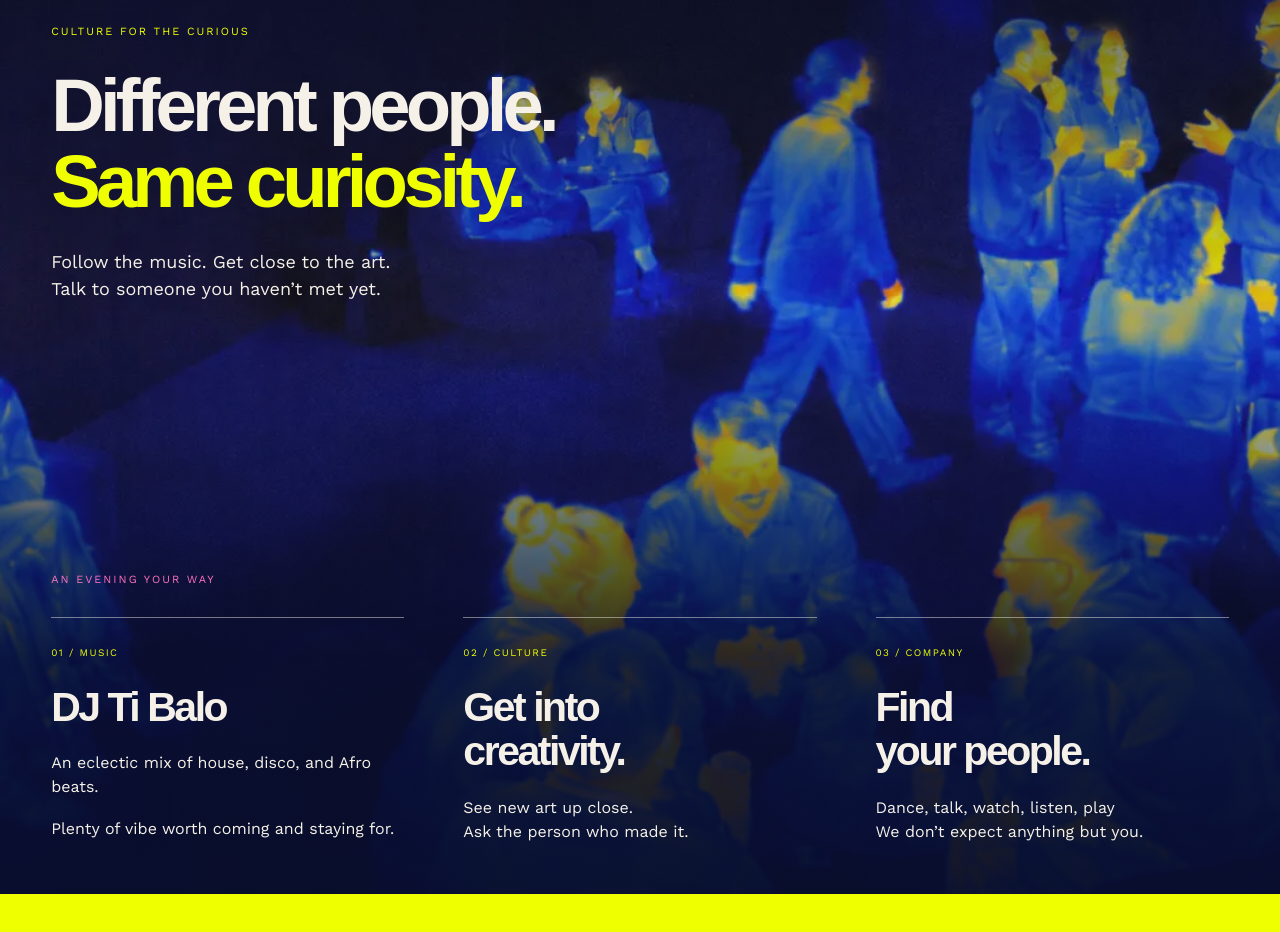
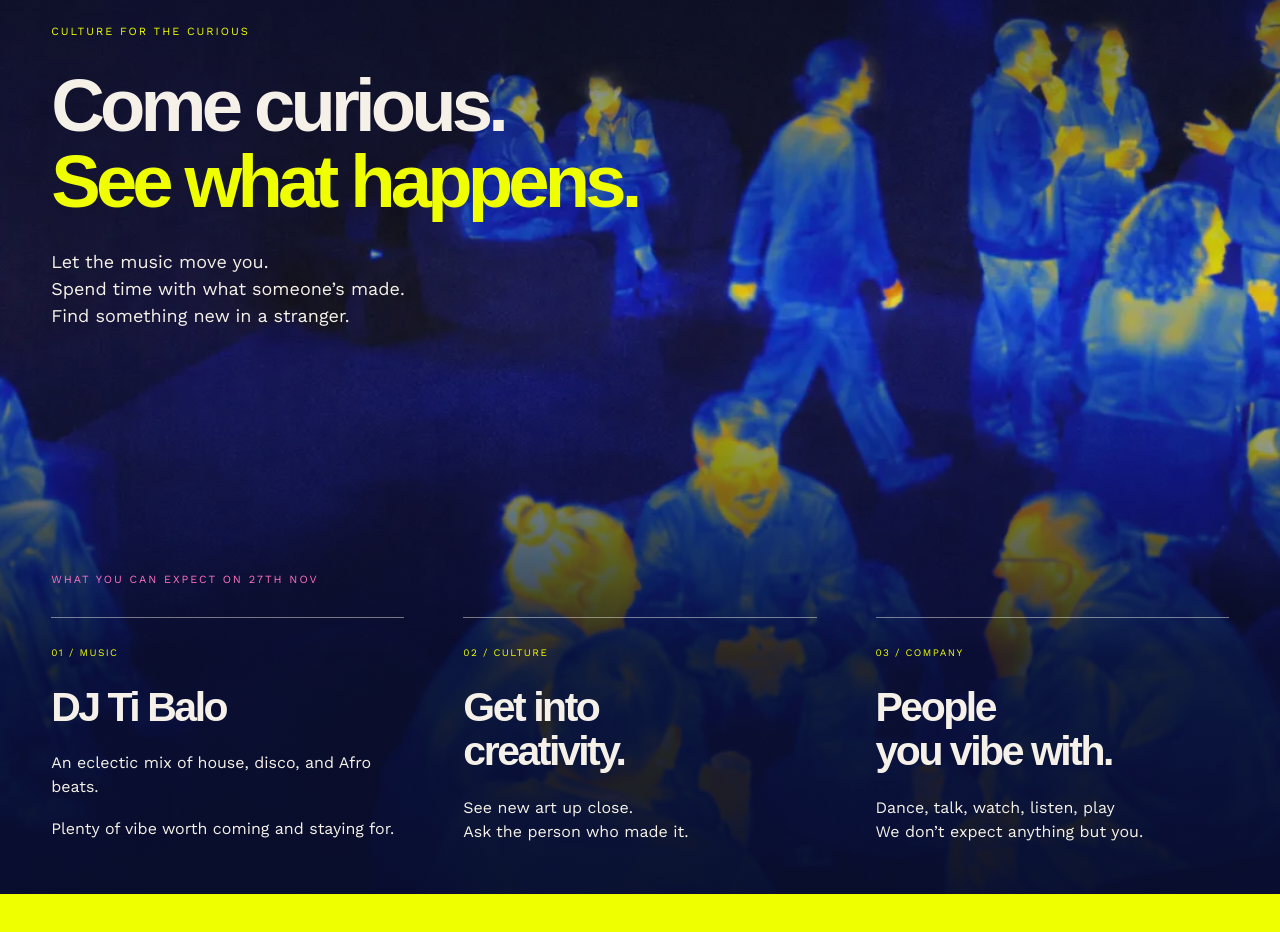
Before and after one commit to darrenbrett-lang/emerge-booking, a Next.js app: page / in a window 1280 px wide. Shown: the part 1604-2536 px from the top of the page. Built offline with nearby package versions, Linux system fonts and the light colour scheme; a web font is replaced by a local one.

Commit message:
Copy: 27th Nov label, Come curious headline, People you vibe with
Go-live notes in the README: payments go to Suze's Stripe account while DAB
Hands runs the site and data; clear the sandbox test bookings before sales.

```diff
--- a/src/components/Invitation.tsx
+++ b/src/components/Invitation.tsx
@@ -110,18 +110,20 @@ export function Invitation({ availability, inviter, inviteToken }: Props) {
             <div className="thermal-lead">
               <p className="eyebrow">Culture for the curious</p>
               <h2 id="people-heading">
-                Different people.
+                Come curious.
                 <br />
-                <span>Same curiosity.</span>
+                <span>See what happens.</span>
               </h2>
               <p>
-                Follow the music. Get close to the art.
+                Let the music move you.
                 <br />
-                Talk to someone you haven’t met yet.
+                Spend time with what someone’s made.
+                <br />
+                Find something new in a stranger.
               </p>
             </div>
             <div className="experience-programme">
-              <p className="eyebrow">An evening your way</p>
+              <p className="eyebrow">What you can expect on 27th Nov</p>
               <div className="programme-grid">
                 <div>
                   <span className="programme-number">01 / MUSIC</span>
@@ -146,9 +148,9 @@ export function Invitation({ availability, inviter, inviteToken }: Props) {
                 <div>
                   <span className="programme-number">03 / COMPANY</span>
                   <h3>
-                    Find
+                    People
                     <br />
-                    your people.
+                    you vibe with.
                   </h3>
                   <p>
                     Dance, talk, watch, listen, play
--- a/src/lib/emails.ts
+++ b/src/lib/emails.ts
@@ -186,7 +186,7 @@ function confirmation(pl: P, ctx: Ctx): Rendered {
       h2("What's on") +
       p(`<strong style="color:${C.acid}">01 / MUSIC</strong><br>DJ Ti Balo. An eclectic mix of house, disco and Afro beats.`) +
       p(`<strong style="color:${C.acid}">02 / CULTURE</strong><br>Get into creativity. See new art up close. Ask the person who made it.`) +
-      p(`<strong style="color:${C.acid}">03 / COMPANY</strong><br>Find your people. Dance, talk, watch, listen, play.`) +
+      p(`<strong style="color:${C.acid}">03 / COMPANY</strong><br>People you vibe with. Dance, talk, watch, listen, play.`) +
       p(esc(EVENT.dress), true) +
       invitesHtml +
       h2("Can't make it?") +
@@ -210,7 +210,7 @@ function confirmation(pl: P, ctx: Ctx): Rendered {
     "WHAT'S ON",
     "01 / MUSIC: DJ Ti Balo. An eclectic mix of house, disco and Afro beats.",
     "02 / CULTURE: Get into creativity. See new art up close. Ask the person who made it.",
-    "03 / COMPANY: Find your people. Dance, talk, watch, listen, play.",
+    "03 / COMPANY: People you vibe with. Dance, talk, watch, listen, play.",
     EVENT.dress,
     invitesText,
     "CAN'T MAKE IT?",
```
Also changed, not shown: 1 other file (tests, documents, lock files or other folders).
